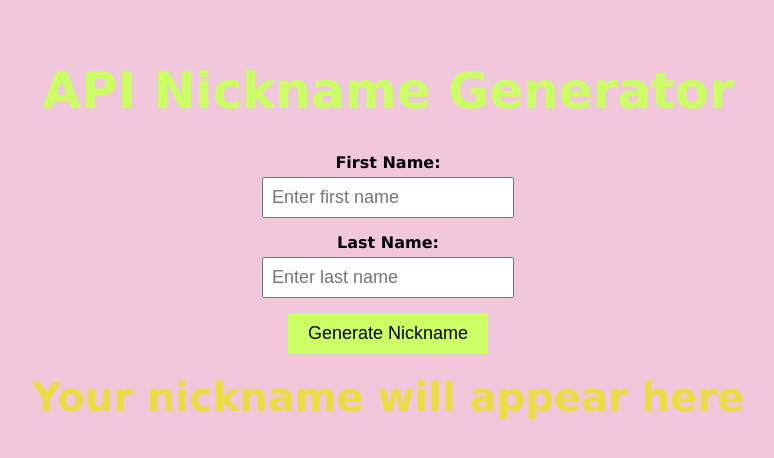
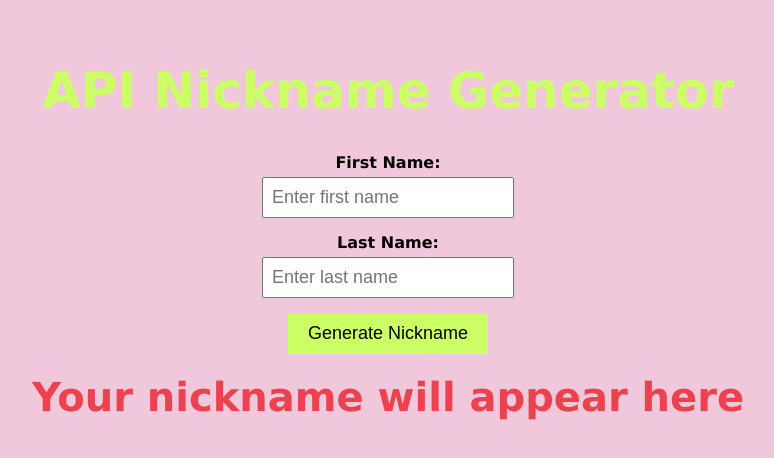
Before and after one commit to AsanteLA/201Demo, a plain HTML site: page html/nickyapi.html in a window 1280 px wide. Shown: the whole page, without its empty margins (252-1026 px from the left). Drawn offline with Linux system fonts and the light colour scheme.

Commit message:
nickyv api

```diff
--- a/html/nickyapi.html
+++ b/html/nickyapi.html
@@ -36,7 +36,7 @@ button {
     margin-top: 20px;
     font-size: 40px;
     font-weight: bold;
-    color: #ecdb42;
+    color: #ec4250;
 }
 </style>
 </head>
```
